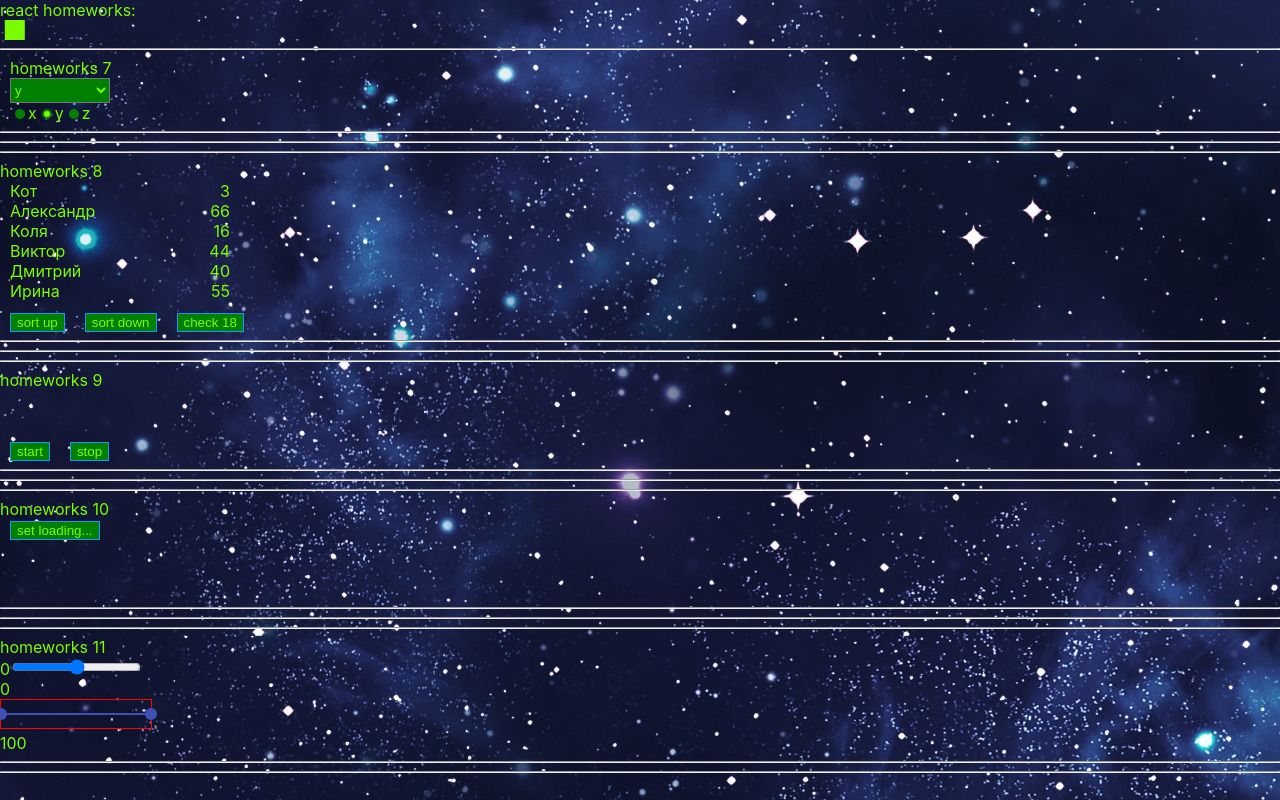
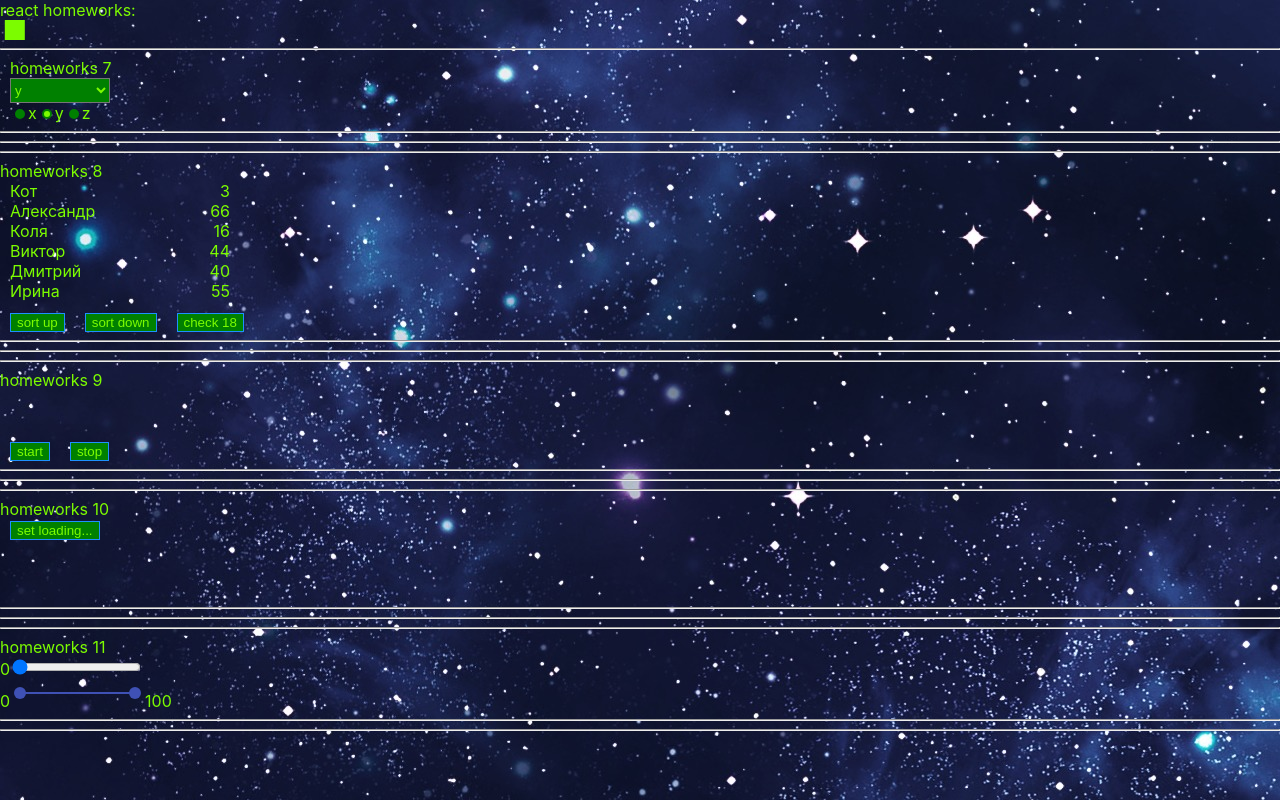
Before and after one commit to braivs/iti-homework-ignat, a React (Create React App) app: page /#/junior in a window 1280 px wide. Built offline with nearby package versions, Linux system fonts and the light colour scheme.

Commit message:
11 - complete (without stylization)

```diff
--- /dev/null
+++ b/src/p2-homeworks/h11/HW11.module.scss
@@ -0,0 +1,3 @@
+.Container {
+  width: 200px;
+}
--- a/src/p2-homeworks/h11/HW11.tsx
+++ b/src/p2-homeworks/h11/HW11.tsx
@@ -1,6 +1,7 @@
 import React, {useState} from "react";
 import SuperRange from "./common/c7-SuperRange/SuperRange";
 import SuperDoubleRange from "./common/c8-SuperDoubleRange/SuperDoubleRange";
+import s from './HW11.module.scss'
 
 function HW11() {
     const [value1, setValue1] = useState(0);
@@ -25,6 +26,7 @@ function HW11() {
                 <span>{value1}</span>
                 <SuperRange
                     onChangeRange={onChangeRange}
+                    value={value1}
                     // сделать так чтоб value1 изменялось
                 />
             </div>
--- a/src/p2-homeworks/h11/common/c7-SuperRange/SuperRange.module.css
+++ b/src/p2-homeworks/h11/common/c7-SuperRange/SuperRange.module.css
@@ -1,3 +1,7 @@
+.box {
+  width: 150px;
+}
+
 .range {
 
 }
--- a/src/p2-homeworks/h11/common/c7-SuperRange/SuperRange.tsx
+++ b/src/p2-homeworks/h11/common/c7-SuperRange/SuperRange.tsx
@@ -8,6 +8,7 @@ type DefaultInputPropsType = DetailedHTMLProps<InputHTMLAttributes<HTMLInputElem
 // (чтоб не писать value: string, onChange: ...; они уже все описаны в DefaultInputPropsType)
 type SuperRangePropsType = DefaultInputPropsType & { // и + ещё пропсы которых нет в стандартном инпуте
     onChangeRange?: (value: number) => void
+    value: number
 };
 
 const SuperRange: React.FC<SuperRangePropsType> = (
@@ -33,9 +34,9 @@ const SuperRange: React.FC<SuperRangePropsType> = (
                 type={"range"}
                 onChange={onChangeCallback}
                 className={finalRangeClassName}
-
                 {...restProps} // отдаём инпуту остальные пропсы если они есть (value например там внутри)
             />
+
         </>
     );
 }
--- a/src/p2-homeworks/h11/common/c8-SuperDoubleRange/SuperDoubleRange.module.scss
+++ b/src/p2-homeworks/h11/common/c8-SuperDoubleRange/SuperDoubleRange.module.scss
@@ -1,7 +1,9 @@
 .box {
-  width: 150px;
+  display: inline-block;
+  width: 115px;
+  margin: 0 10px;
 }
 
 .doubleSlider {
-  border: 1px solid red;
+  //border: 1px solid red;
 }
```
